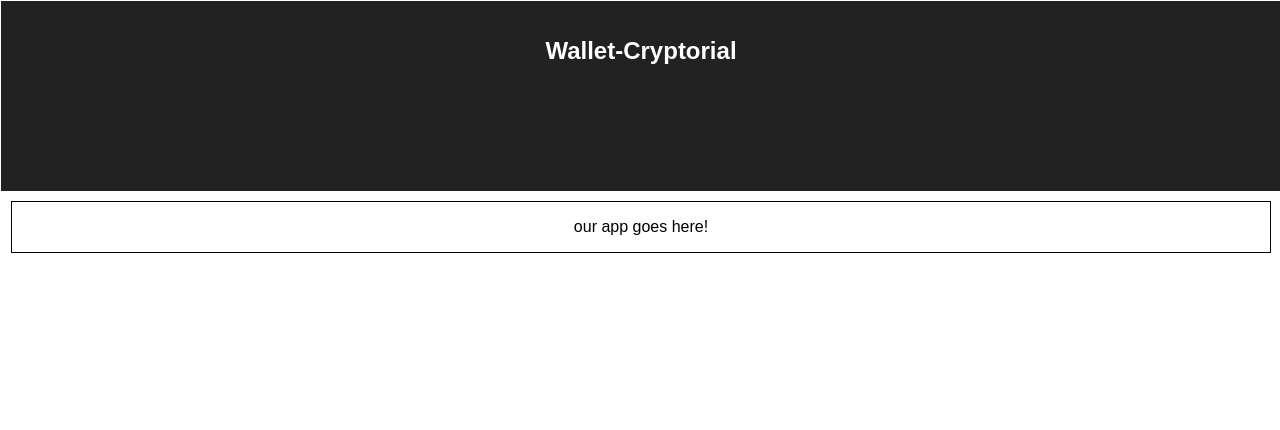
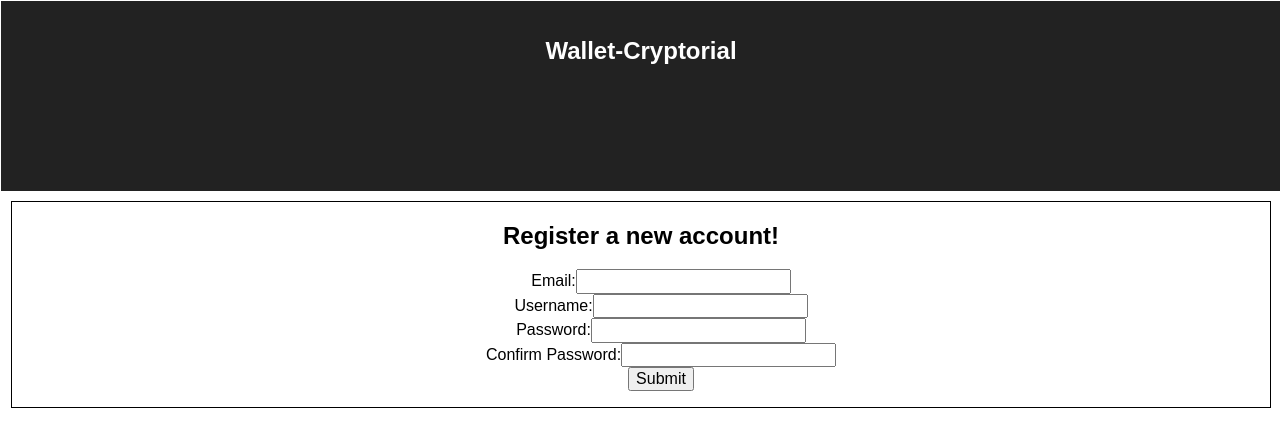
Before and after one commit to fzero/baaaes, a React (Create React App) app in the folder client/: page /register in a window 1280 px wide. Shown: the top 430 px of the page. Built offline with nearby package versions, Linux system fonts and the light colour scheme.

Commit message:
added basic html for sign-up page

```diff
--- a/client/src/App.jsx
+++ b/client/src/App.jsx
@@ -2,6 +2,7 @@ import React, { Component } from 'react';
 
 // import container
 import Container from './components/Container.jsx';
+import Register from './components/Register.jsx';
 
 class App extends Component {
   render() {
--- a/client/src/components/Container.jsx
+++ b/client/src/components/Container.jsx
@@ -1,4 +1,5 @@
 import React, { Component } from 'react';
+import Register from './Register.jsx';
 
 class Container extends Component {
   constructor(props) {
@@ -9,7 +10,7 @@ class Container extends Component {
   render() {
     return (
       <div className="container">
-        <p>our app goes here!</p>
+        <Register />
       </div>
     );
   }
--- /dev/null
+++ b/client/src/components/Register.jsx
@@ -0,0 +1,39 @@
+import React, { Component } from 'react';
+
+class Register extends Component {
+  constructor(props) {
+    super(props);
+    this.state = {};
+  }
+
+  render() {
+    return (
+      <div className="register">
+        <form>
+          <h2>Register a new account!</h2>
+          <ul>
+            <div>
+              Email:
+              <input type="text" />
+            </div>
+            <div>
+              Username:
+              <input type="text" />
+            </div>
+            <div>
+              Password:
+              <input type="password" />
+            </div>
+            <div>
+              Confirm Password:
+              <input type="password" />
+            </div>
+            <input type="submit" />
+          </ul>
+        </form>
+      </div>
+    );
+  }
+}
+
+export default Register;
```
